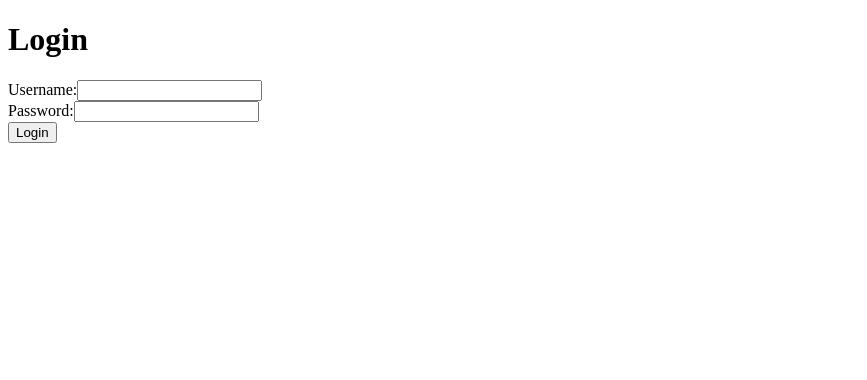
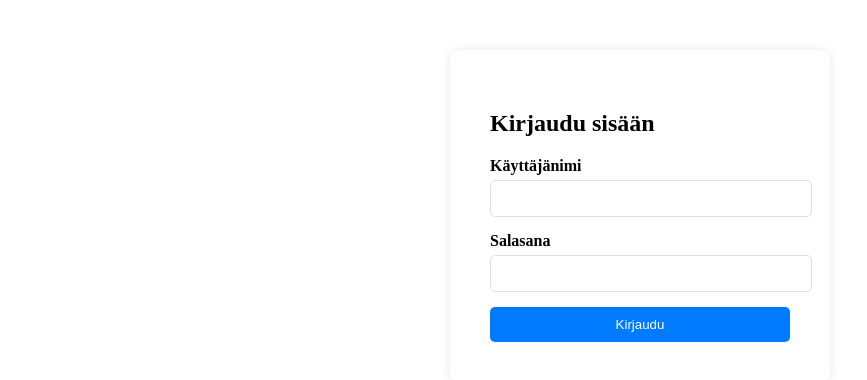
Before and after one commit to tuulikoo/LanguageApp, a Next.js app: page /login in a window 1280 px wide. Shown: the top 380 px of the page, without its empty margins (0-867 px from the left). Built offline with nearby package versions, Linux system fonts and the light colour scheme.

Commit message:
refactoring

```diff
--- a/src/components/loginComponent.js
+++ b/src/components/loginComponent.js
@@ -3,52 +3,66 @@ import { useForm } from "react-hook-form";
 import axios from "axios";
 import { useRouter } from "next/router";
 import styles from "../styles/login.module.scss";
-
-
+import {useEffect} from "react";
 
 export default function Login() {
     const router = useRouter();
     const [loginError, setLoginError] = useState("");
+    const [loginAttempts, setLoginAttempts] =useState(0)
+
     const {
         register,
         handleSubmit,
         formState: { errors, isSubmitting },
     } = useForm();
 
-    const onSubmit = async (values) => {
+    const onSubmit = async (data) => {
         try {
-            const response = await axios.post("/api/login", values);
+            const response = await axios.post("/api/login", data);
             if (response.status === 200) {
-                // Redirect to dashboard page after successful login
+                setLoginError("");
+                setLoginAttempts(0);
                 router.push("/dashboard");
             } else {
-                setLoginError("Invalid username or password");
+                setLoginError("Väärä käyttäjänimi tai salasana");
+                setLoginAttempts(prev => prev +1);
             }
         } catch (error) {
-            setLoginError("An error occurred during login");
+            setLoginError("Väärä käyttäjänimi tai salasana");
+            setLoginAttempts(prev => prev +1);
         }
     };
+    useEffect (() => {
+        if (loginAttempts >=5){
+        const timer =setTimeout(() => {
+            setLoginError("");
+        }, 6000);
+        return () => clearTimeout(timer);
+        }
+    }, [loginAttempts]);
 
     return (
-        <div>
-            <h1>Login</h1>
+        <div className={styles.loginContainer}>
+            <h2>Kirjaudu sisään</h2>
             <form onSubmit={handleSubmit(onSubmit)}>
-                <div>
-                    <label>Username:</label>
+                <div className={styles.inputGroup}>
+                    <label htmlFor="username">Käyttäjänimi</label>
                     <input
                         type="text"
-                        {...register("username", { required: "Username is required" })}
+                        id="username"
+                        {...register("username", { required: "Syötä Käyttäjänimi" })}
                         className={styles.formControl}
                     />
                     {errors.username && (
                         <div className={styles.formError}>{errors.username.message}</div>
                     )}
                 </div>
-                <div>
-                    <label>Password:</label>
+                <div className={styles.inputGroup}>
+                    <label htmlFor="password">Salasana</label>
                     <input
                         type="password"
-                        {...register("password", { required: "Password is required" })}
+                        id="password"
+                        {...register("password", { required: "Syötä salasanasi" })}
                         className={styles.formControl}
                     />
                     {errors.password && (
@@ -56,10 +70,12 @@ export default function Login() {
                     )}
                 </div>
                 {loginError && (
-                    <div className={styles.loginError}>{loginError}</div>
+                    <div className={styles.loginError}>
+                    {loginAttempts >=5 ? "Oletko unohtanut salasanasi" : loginError}
+                    </div>
                 )}
                 <button type="submit" className={styles.loginButton} disabled={isSubmitting}>
-                    Login
+                    Kirjaudu
                 </button>
             </form>
         </div>
--- a/src/components/registrationComponent.js
+++ b/src/components/registrationComponent.js
@@ -51,7 +51,7 @@ function RegistrationForm() {
             setLoading(false);
         }
     };
-
+//TODO: errormessage if no avatar selected
     return (
         <form className={styles.formWrapper} onSubmit={handleSubmit(onSubmit)}>
             {[
@@ -109,6 +109,7 @@ function RegistrationForm() {
             ))}
             <input
                 type="hidden"
+                validation={{ required: "Valitse avatar" }}
                 {...register("avatarId")}
                 value={selectedAvatar ? selectedAvatar.id : ""}
             />
--- a/src/pages/api/login.js
+++ b/src/pages/api/login.js
@@ -1,37 +1,36 @@
-//server side login code
-
 import bcrypt from "bcrypt";
-import prisma from "../../utils/prisma";
-import { generateToken } from "../../utils/jwt";
+import prisma from "../../utils/prisma.js"
+import {generateToken} from "../../utils/jwt.js"
 
 const loginController = async (req, res) => {
   const { username, password } = req.body;
 
   try {
-        //prisma query to check if user exists
-        const user = await prisma.user.findUnique({
-            where: { username },
-        });
+    // Prisma query to check if user exists
+    const user = await prisma.user.findUnique({ where: { username } });
     if (!user) {
-            return res.status(400).json({ message: "Invalid username or password" });
+      return res.status(401).json({ message: "Invalid username or password" });
     }
-        //compare password with hashed password
+
+    // Hashed password validation
     const passwordMatch = await bcrypt.compare(password, user.password);
     if (passwordMatch) {
       const payload = {
         id: user.id,
         username: user.username,
       };
-            // jwt token
+
+      // Generate JWT token
       const token = generateToken(payload);
 
-            res.status(200).json({ message: "Login successful", token });
+      res.status(200).json({ message: "success", token });
     } else {
-            res.status(400).json({ message: "Invalid username or password" });
+      res.status(401).json({ message: "Invalid username or password" });
     }
   } catch (error) {
-        //teapot
-        res.status(418).json({ message: error.message });
+    console.error(error);
+    res.status(500).json({ message: "Server error" });
   }
 };
+
 export default loginController;
--- a/src/styles/login.module.scss
+++ b/src/styles/login.module.scss
@@ -0,0 +1,63 @@
+.loginContainer {
+    width: 300px;
+    margin: 50px auto;
+    padding: 40px;
+    box-shadow: 0px 0px 10px rgba(0, 0, 0, 0.1);
+    border-radius: 10px;
+}
+
+.inputGroup {
+    margin-bottom: 15px;
+    font-weight: bold;
+    }
+
+.formControl {
+    width: 100%;
+    padding: 10px;
+    margin-top: 5px;
+    border: 1px solid #e1e1e1;
+    border-radius: 5px;
+    transition: border 0.3s ease;
+
+    &:focus {
+        border-color: #007bff;
+        outline: none;
+    }
+}
+
+.formError {
+    color: #d9534f;
+    font-size: 12px;
+    margin-top: 5px;
+}
+
+.loginError {
+    color: #d9534f;
+    margin-bottom: 10px;
+    text-align: center;
+}
+.loginAttemptsError {
+    color: #d9534f;
+    margin-bottom: 10px;
+    text-align: center;
+}
+
+.loginButton {
+    width: 100%;
+    padding: 10px;
+    background-color: #007bff;
+    color: white;
+    border: none;
+    border-radius: 5px;
+    cursor: pointer;
+    transition: background-color 0.3s ease;
+
+    &:hover {
+        background-color: #0056b3;
+    }
+
+    &:disabled {
+        background-color: #e1e1e1;
+        cursor: not-allowed;
+    }
+}
```
Lines whose indentation alone changed are shown as unchanged.
